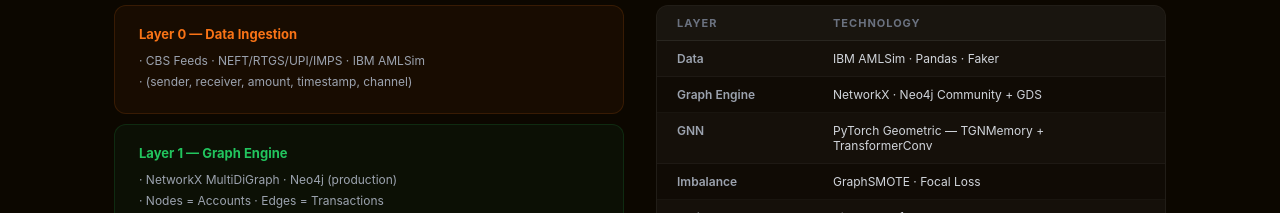
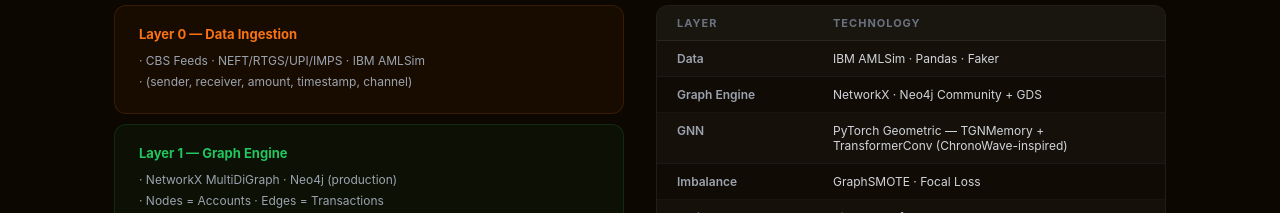
Before and after one commit to wildcraft958/namofans-trace-ai, a React (Vite) app in the folder frontend/: page / in a window 1280 px wide. Shown: the part 3480-3693 px from the top of the page. Built offline with nearby package versions, Linux system fonts and the light colour scheme.

Commit message:
chore: restore ChronoWave credibility ref in GNN tech stack

```diff
--- a/frontend/src/Landing.tsx
+++ b/frontend/src/Landing.tsx
@@ -101,7 +101,7 @@
 const TECH_STACK = [
   { layer: "Data", tech: "IBM AMLSim · Pandas · Faker" },
   { layer: "Graph Engine", tech: "NetworkX · Neo4j Community + GDS" },
-  { layer: "GNN", tech: "PyTorch Geometric — TGNMemory + TransformerConv" },
+  { layer: "GNN", tech: "PyTorch Geometric — TGNMemory + TransformerConv (ChronoWave-inspired)" },
   { layer: "Imbalance", tech: "GraphSMOTE · Focal Loss" },
   { layer: "Online ML", tech: "River — HalfSpaceTrees · ADWIN" },
   { layer: "Compliance", tech: "YAML rule engine (hot-reloadable)" },
```
